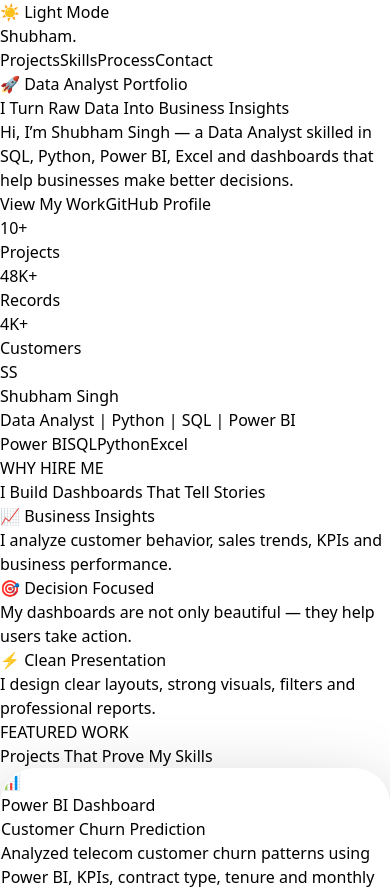
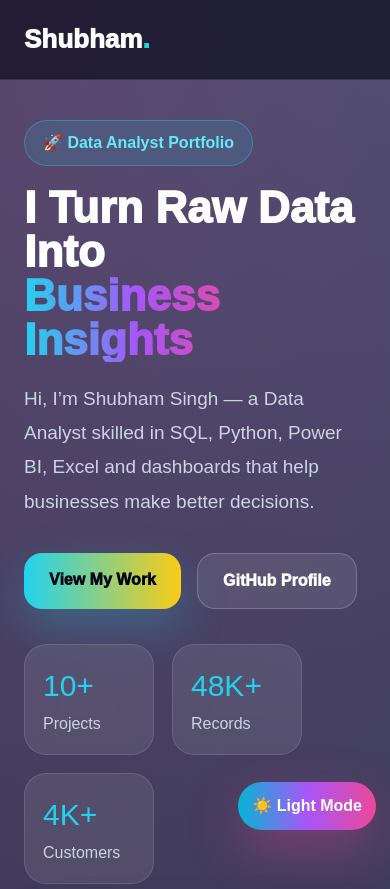
Before and after one commit to iam-shubhamm/My-portfolio, a Next.js app: page / in a window 390 px wide. Shown: the top 889 px of the page. Built offline with nearby package versions, Linux system fonts and the light colour scheme.

Commit message:
Refactor global styles for theme and layout enhancements
Updated styles for dark and light themes, added new layout and transition effects, and improved responsiveness for various components.

```diff
--- a/app/globals.css
+++ b/app/globals.css
@@ -5,111 +5,512 @@
   scroll-behavior: smooth;
 }
 
-html,
 body {
   margin: 0;
-  padding: 0;
+  font-family: Arial, Helvetica, sans-serif;
 }
 
-.dark-theme {
+.site {
   min-height: 100vh;
-  background: #070b1a;
+  transition: 0.4s;
+}
+
+.dark {
+  background:
+    radial-gradient(circle at top left, rgba(236, 72, 153, 0.35), transparent 30%),
+    radial-gradient(circle at top right, rgba(34, 211, 238, 0.35), transparent 30%),
+    radial-gradient(circle at bottom, rgba(168, 85, 247, 0.35), transparent 35%),
+    #050816;
   color: white;
 }
 
-.light-theme {
-  min-height: 100vh;
-  background: linear-gradient(135deg, #fdf2f8, #eff6ff, #ecfeff);
+.light {
+  background:
+    radial-gradient(circle at top left, rgba(251, 113, 133, 0.25), transparent 30%),
+    radial-gradient(circle at top right, rgba(56, 189, 248, 0.25), transparent 30%),
+    #f8fafc;
   color: #0f172a;
 }
 
-.light-theme p {
-  color: #334155 !important;
+a {
+  color: inherit;
+  text-decoration: none;
 }
 
-.light-theme .glass-card,
-.light-theme .project-card,
-.light-theme .skill-card {
-  background: rgba(255, 255, 255, 0.72);
-  border: 1px solid rgba(15, 23, 42, 0.12);
+.theme-toggle {
+  position: fixed;
+  right: 22px;
+  bottom: 22px;
+  z-index: 100;
+  border: none;
+  border-radius: 999px;
+  padding: 14px 20px;
+  color: white;
+  font-weight: 900;
+  cursor: pointer;
+  background: linear-gradient(90deg, #06b6d4, #a855f7, #ec4899);
+  box-shadow: 0 20px 50px rgba(236, 72, 153, 0.35);
 }
 
-.glass-card {
-  border: 1px solid rgba(255, 255, 255, 0.12);
-  background: rgba(255, 255, 255, 0.09);
-  border-radius: 32px;
-  padding: 32px;
-  backdrop-filter: blur(18px);
-  box-shadow: 0 30px 80px rgba(0, 0, 0, 0.28);
-  transition: 0.3s ease;
+.navbar {
+  position: sticky;
+  top: 0;
+  z-index: 50;
+  backdrop-filter: blur(22px);
+  background: rgba(5, 8, 22, 0.65);
+  border-bottom: 1px solid rgba(255,255,255,0.12);
 }
 
-.glass-card:hover {
+.light .navbar {
+  background: rgba(255,255,255,0.65);
+}
+
+.nav-inner {
+  max-width: 1180px;
+  margin: auto;
+  padding: 20px 24px;
+  display: flex;
+  justify-content: space-between;
+  align-items: center;
+}
+
+.logo {
+  font-size: 26px;
+  font-weight: 950;
+}
+
+.logo span {
+  color: #22d3ee;
+}
+
+.nav-links {
+  display: flex;
+  gap: 28px;
+  font-weight: 700;
+}
+
+.nav-links a:hover {
+  color: #22d3ee;
+}
+
+.hero {
+  max-width: 1180px;
+  margin: auto;
+  min-height: 88vh;
+  display: grid;
+  grid-template-columns: 1.15fr 0.85fr;
+  align-items: center;
+  gap: 55px;
+  padding: 70px 24px;
+}
+
+.badge {
+  display: inline-block;
+  padding: 10px 18px;
+  border-radius: 999px;
+  background: rgba(34, 211, 238, 0.12);
+  border: 1px solid rgba(34, 211, 238, 0.35);
+  color: #67e8f9;
+  font-weight: 800;
+}
+
+.hero h1 {
+  font-size: clamp(48px, 8vw, 86px);
+  line-height: 1;
+  margin: 20px 0;
+  font-weight: 950;
+}
+
+.hero h1 span {
+  display: block;
+  background: linear-gradient(90deg, #22d3ee, #a855f7, #ec4899, #facc15);
+  -webkit-background-clip: text;
+  color: transparent;
+}
+
+.hero-text {
+  font-size: 19px;
+  line-height: 1.8;
+  color: #cbd5e1;
+  max-width: 650px;
+}
+
+.light .hero-text,
+.light .glass-box p,
+.light .project-desc,
+.light .process-card p {
+  color: #334155;
+}
+
+.hero-buttons {
+  display: flex;
+  flex-wrap: wrap;
+  gap: 16px;
+  margin-top: 34px;
+}
+
+.primary-btn,
+.secondary-btn,
+.project-btn {
+  display: inline-block;
+  border-radius: 18px;
+  padding: 15px 25px;
+  font-weight: 950;
+  transition: 0.3s;
+}
+
+.primary-btn {
+  color: #020617;
+  background: linear-gradient(90deg, #22d3ee, #facc15);
+  box-shadow: 0 18px 45px rgba(34, 211, 238, 0.25);
+}
+
+.secondary-btn {
+  border: 1px solid rgba(255,255,255,0.2);
+  background: rgba(255,255,255,0.09);
+}
+
+.primary-btn:hover,
+.secondary-btn:hover,
+.project-btn:hover {
+  transform: translateY(-5px) scale(1.04);
+}
+
+.stats-row {
+  display: flex;
+  gap: 18px;
+  margin-top: 35px;
+  flex-wrap: wrap;
+}
+
+.stats-row div {
+  min-width: 130px;
+  padding: 18px;
+  border-radius: 22px;
+  background: rgba(255,255,255,0.09);
+  border: 1px solid rgba(255,255,255,0.12);
+  backdrop-filter: blur(16px);
+}
+
+.stats-row h3 {
+  font-size: 30px;
+  color: #22d3ee;
+  margin: 0;
+}
+
+.stats-row p {
+  margin: 4px 0 0;
+  color: #cbd5e1;
+}
+
+.hero-card {
+  padding: 35px;
+  border-radius: 42px;
+  text-align: center;
+  background: rgba(255,255,255,0.1);
+  border: 1px solid rgba(255,255,255,0.16);
+  backdrop-filter: blur(22px);
+  box-shadow: 0 35px 90px rgba(0,0,0,0.35);
+  position: relative;
+  overflow: hidden;
+}
+
+.hero-card::before {
+  content: "";
+  position: absolute;
+  inset: -3px;
+  background: linear-gradient(120deg, #22d3ee, #a855f7, #ec4899, #facc15);
+  z-index: -1;
+  filter: blur(25px);
+  opacity: 0.5;
+}
+
+.profile-ring {
+  width: 190px;
+  height: 190px;
+  margin: auto;
+  padding: 7px;
+  border-radius: 50%;
+  background: linear-gradient(120deg, #22d3ee, #a855f7, #ec4899, #facc15);
+}
+
+.profile {
+  height: 100%;
+  border-radius: 50%;
+  display: grid;
+  place-items: center;
+  background: #050816;
+  color: white;
+  font-size: 60px;
+  font-weight: 950;
+}
+
+.mini-tags {
+  display: flex;
+  gap: 10px;
+  flex-wrap: wrap;
+  justify-content: center;
+  margin-top: 25px;
+}
+
+.mini-tags span,
+.tech-list span {
+  padding: 8px 12px;
+  border-radius: 999px;
+  background: rgba(255,255,255,0.12);
+  border: 1px solid rgba(255,255,255,0.12);
+  font-size: 13px;
+  font-weight: 700;
+}
+
+.section {
+  max-width: 1180px;
+  margin: auto;
+  padding: 85px 24px;
+}
+
+.section-subtitle {
+  text-align: center;
+  color: #22d3ee;
+  font-weight: 950;
+  letter-spacing: 4px;
+}
+
+.section-title {
+  text-align: center;
+  font-size: clamp(34px, 5vw, 54px);
+  margin: 12px 0 45px;
+  font-weight: 950;
+}
+
+.why-grid,
+.projects-grid,
+.cert-grid,
+.contact-grid {
+  display: grid;
+  grid-template-columns: repeat(3, 1fr);
+  gap: 25px;
+}
+
+.glass-box,
+.project-card,
+.skill-card,
+.process-card,
+.cert-card,
+.contact-grid a {
+  border-radius: 30px;
+  background: rgba(255,255,255,0.09);
+  border: 1px solid rgba(255,255,255,0.13);
+  backdrop-filter: blur(20px);
+  box-shadow: 0 25px 70px rgba(0,0,0,0.22);
+  transition: 0.3s;
+}
+
+.light .glass-box,
+.light .project-card,
+.light .skill-card,
+.light .process-card,
+.light .cert-card,
+.light .contact-grid a,
+.light .stats-row div,
+.light .hero-card {
+  background: rgba(255,255,255,0.75);
+  border-color: rgba(15,23,42,0.1);
+}
+
+.glass-box {
+  padding: 32px;
+}
+
+.glass-box:hover,
+.project-card:hover,
+.skill-card:hover,
+.process-card:hover,
+.cert-card:hover,
+.contact-grid a:hover {
   transform: translateY(-10px);
-  border-color: rgba(34, 211, 238, 0.7);
+  border-color: rgba(34,211,238,0.7);
+}
+
+.glass-box h3 {
+  font-size: 25px;
+}
+
+.glass-box p {
+  color: #cbd5e1;
+  line-height: 1.7;
+}
+
+.project-card {
+  padding: 28px;
+  position: relative;
+  overflow: hidden;
+}
+
+.project-card:nth-child(1) {
+  background: linear-gradient(145deg, rgba(236,72,153,0.22), rgba(255,255,255,0.08));
+}
+
+.project-card:nth-child(2) {
+  background: linear-gradient(145deg, rgba(250,204,21,0.22), rgba(255,255,255,0.08));
+}
+
+.project-card:nth-child(3) {
+  background: linear-gradient(145deg, rgba(34,211,238,0.22), rgba(255,255,255,0.08));
+}
+
+.project-top {
+  display: flex;
+  align-items: center;
+  justify-content: space-between;
+}
+
+.project-icon {
+  font-size: 48px;
+}
+
+.project-top p {
+  color: #22d3ee;
+  font-weight: 850;
+}
+
+.project-card h3 {
+  font-size: 28px;
+  margin-top: 25px;
+}
+
+.project-desc {
+  color: #cbd5e1;
+  line-height: 1.75;
+}
+
+.tech-list {
+  display: flex;
+  gap: 9px;
+  flex-wrap: wrap;
+  margin: 22px 0;
+}
+
+.project-btn {
+  background: linear-gradient(90deg, #22d3ee, #a855f7, #ec4899);
+  color: white;
+}
+
+.skills-grid {
+  display: grid;
+  grid-template-columns: repeat(4, 1fr);
+  gap: 20px;
 }
 
 .skill-card {
-  border: 1px solid rgba(255, 255, 255, 0.12);
-  background: rgba(255, 255, 255, 0.09);
-  border-radius: 28px;
-  padding: 28px;
-  text-align: center;
-  backdrop-filter: blur(18px);
-  transition: 0.3s ease;
+  padding: 25px;
 }
 
-.skill-card:hover {
-  transform: translateY(-10px) scale(1.03);
-  border-color: rgba(236, 72, 153, 0.8);
+.skill-card span {
+  color: #facc15;
+  font-weight: 950;
 }
 
-.project-card {
-  overflow: hidden;
-  border-radius: 36px;
-  border: 1px solid rgba(255, 255, 255, 0.12);
-  background: rgba(255, 255, 255, 0.09);
-  backdrop-filter: blur(18px);
-  box-shadow: 0 30px 80px rgba(0, 0, 0, 0.28);
-  transition: 0.35s ease;
+.skill-card h3 {
+  font-size: 21px;
 }
 
-.project-card:hover {
-  transform: translateY(-14px) scale(1.02);
-  border-color: rgba(250, 204, 21, 0.8);
+.process-grid {
+  display: grid;
+  grid-template-columns: repeat(4, 1fr);
+  gap: 22px;
 }
 
-.premium-btn {
-  border-radius: 18px;
-  background: linear-gradient(90deg, #22d3ee, #a855f7, #ec4899);
-  padding: 15px 28px;
-  font-weight: 900;
-  color: white;
-  box-shadow: 0 18px 40px rgba(34, 211, 238, 0.28);
-  transition: 0.3s ease;
+.process-card {
+  padding: 28px;
 }
 
-.premium-btn:hover {
-  transform: translateY(-4px) scale(1.05);
+.process-card b {
+  font-size: 34px;
+  color: #ec4899;
 }
 
-.outline-btn {
-  border-radius: 18px;
-  border: 1px solid rgba(255, 255, 255, 0.2);
-  background: rgba(255, 255, 255, 0.1);
-  padding: 15px 28px;
-  font-weight: 900;
-  color: white;
-  backdrop-filter: blur(14px);
-  transition: 0.3s ease;
+.process-card h3 {
+  font-size: 23px;
 }
 
-.outline-btn:hover {
-  transform: translateY(-4px) scale(1.05);
-  background: rgba(255, 255, 255, 0.2);
+.process-card p {
+  color: #cbd5e1;
+  line-height: 1.6;
 }
 
-.light-theme .outline-btn {
-  color: #0f172a;
-  border-color: rgba(15, 23, 42, 0.2);
+.cert-card,
+.contact-grid a {
+  padding: 28px;
+  font-size: 20px;
+  font-weight: 900;
+  text-align: center;
 }
+
+.cta-section {
+  max-width: 1050px;
+  margin: 70px auto;
+  padding: 60px 28px;
+  border-radius: 42px;
+  text-align: center;
+  background: linear-gradient(120deg, #06b6d4, #a855f7, #ec4899);
+  color: white;
+  box-shadow: 0 35px 100px rgba(168,85,247,0.35);
+}
+
+.cta-section h2 {
+  font-size: clamp(32px, 5vw, 55px);
+  margin: 0 0 15px;
+  font-weight: 950;
+}
+
+.cta-section p {
+  font-size: 19px;
+  margin-bottom: 28px;
+}
+
+footer {
+  text-align: center;
+  padding: 28px;
+  border-top: 1px solid rgba(255,255,255,0.12);
+  color: #94a3b8;
+}
+
+@media (max-width: 900px) {
+  .hero,
+  .why-grid,
+  .projects-grid,
+  .cert-grid,
+  .contact-grid,
+  .process-grid {
+    grid-template-columns: 1fr;
+  }
+
+  .skills-grid {
+    grid-template-columns: repeat(2, 1fr);
+  }
+
+  .nav-links {
+    display: none;
+  }
+
+  .hero {
+    padding-top: 40px;
+  }
+}
+
+@media (max-width: 520px) {
+  .skills-grid {
+    grid-template-columns: 1fr;
+  }
+
+  .hero h1 {
+    font-size: 44px;
+  }
+
+  .theme-toggle {
+    right: 14px;
+    bottom: 14px;
+    padding: 12px 14px;
+  }
+}
```
